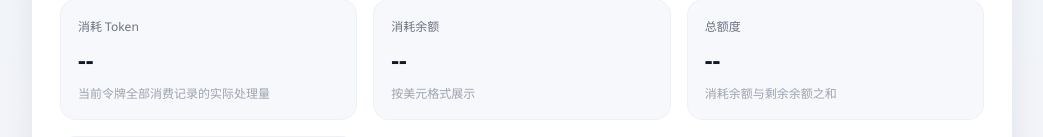
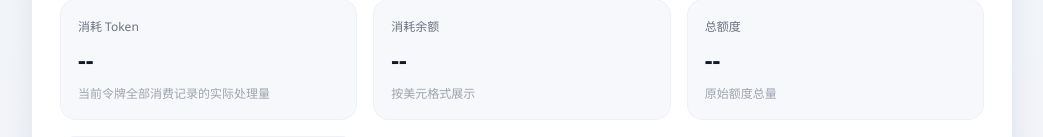
Before and after one commit to OpenX123/newapi-query, a Vue app: page / in a window 1280 px wide. Shown: the part 393-530 px from the top of the page, without its empty margins (118-1161 px from the left). Built offline with nearby package versions, Linux system fonts and the light colour scheme.

Commit message:
fix: 总额度显示原始额度

```diff
--- a/src/App.vue
+++ b/src/App.vue
@@ -50,7 +50,7 @@
         <div class="card">
           <p class="card-label">总额度</p>
           <p class="card-value">{{ totalQuotaText }}</p>
-          <p class="card-caption">消耗余额与剩余余额之和</p>
+          <p class="card-caption">原始额度总量</p>
         </div>
         <div class="card">
           <p class="card-label">剩余余额</p>
@@ -175,7 +175,7 @@ const usedBalanceText = computed(() =>
 );
 const totalQuotaText = computed(() =>
   typeof usedBalanceValue.value === "number" && typeof balanceValue.value === "number"
-    ? usdFormat.format((usedBalanceValue.value + balanceValue.value) / TOKEN_TO_USD_RATE)
+    ? `${numberFormat.format(usedBalanceValue.value + balanceValue.value)} 额度`
     : "--"
 );
 const balanceText = computed(() =>
```
